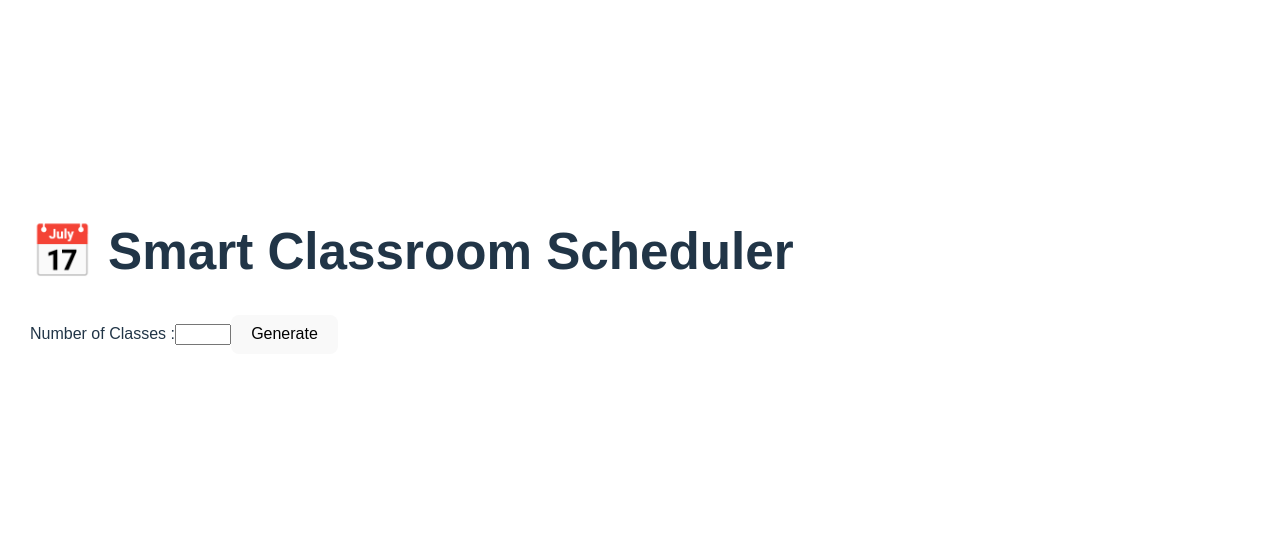
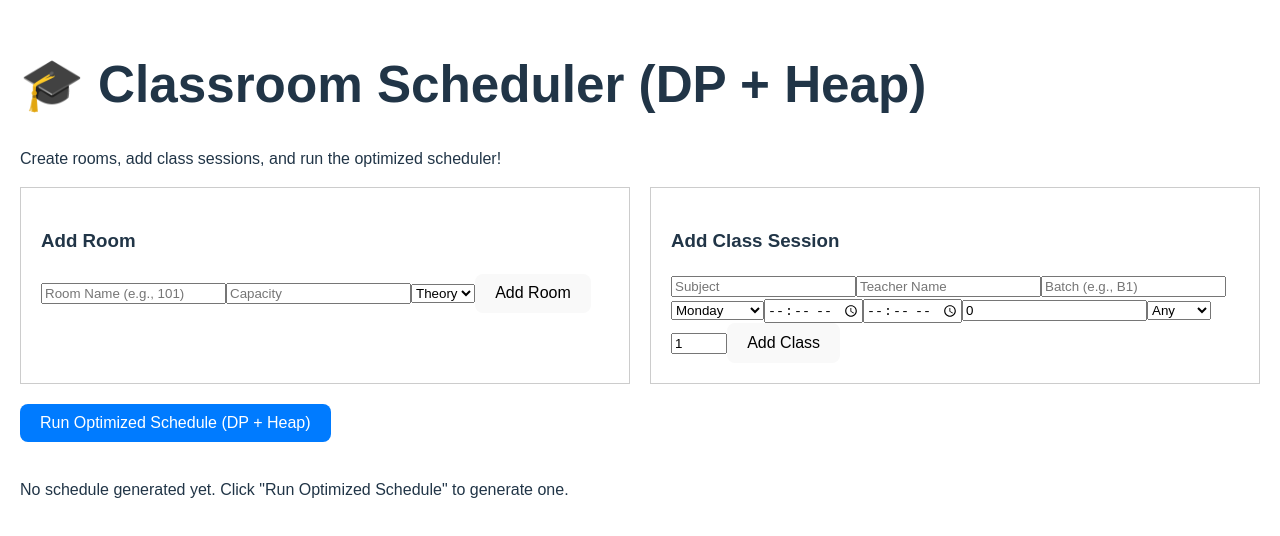
Before and after one commit to GitSid-glitch/Classroom_Scheduler, a React (Vite) app in the folder classroom-scheduler-frontend/: page / in a window 1280 px wide. Shown: the part 128-664 px from the top of the page. Built offline with nearby package versions, Linux system fonts and the light colour scheme.

Commit message:
Updating the App.jsx

```diff
--- a/classroom-scheduler-frontend/src/App.jsx
+++ b/classroom-scheduler-frontend/src/App.jsx
@@ -1,28 +1,53 @@
-import React, { useState } from "react";
-import axios from "axios";
-import ClassInputForm from "./components/ClassInputForm";
-import ScheduleResult from "./components/ScheduleResult";
+import { useState } from "react";
+import RoomForm from "./components/RoomForm";
+import ClassForm from "./components/ClassForm";
+import ScheduleView from "./components/ScheduleView";
+import { runOptimizedSchedule } from "./api";
 
 function App() {
-  const [results, setResults] = useState(null);
-  const [totalRooms, setTotalRooms] = useState(null);
+  const [scheduleResult, setScheduleResult] = useState(null);
+  const [loading, setLoading] = useState(false);
 
-  const handleSubmit = async (classes) => {
+  const handleRunOptimized = async () => {
+    setLoading(true);
     try {
-      const res = await axios.post("https://classroom-scheduler-1.onrender.com/schedule", { classes });
-      setResults(res.data.results);
-      setTotalRooms(res.data.total_rooms);
+      const res = await runOptimizedSchedule({});
+      setScheduleResult(res.data);
     } catch (error) {
-      console.error("Backend error:", error);
-      alert("Error connecting to backend: " + error.message);
+      console.error("Error running schedule:", error);
+      alert("Error running schedule");
+    } finally {
+      setLoading(false);
     }
   };
 
   return (
-    <div style={{ padding: "30px", fontFamily: "Arial" }}>
-      <h1>📅 Smart Classroom Scheduler</h1>
-      <ClassInputForm onSubmit={handleSubmit} />
-      {results && <ScheduleResult results={results} totalRooms={totalRooms} />}
+    <div style={{ fontFamily: "Arial", margin: "20px" }}>
+      <h1>🎓 Classroom Scheduler (DP + Heap)</h1>
+      <p>Create rooms, add class sessions, and run the optimized scheduler!</p>
+
+      <div style={{ display: "grid", gridTemplateColumns: "1fr 1fr", gap: "20px" }}>
+        <RoomForm />
+        <ClassForm />
+      </div>
+
+      <button
+        onClick={handleRunOptimized}
+        disabled={loading}
+        style={{
+          padding: "10px 20px",
+          fontSize: "16px",
+          backgroundColor: "#007bff",
+          color: "white",
+          border: "none",
+          cursor: "pointer",
+          marginBottom: "20px",
+        }}
+      >
+        {loading ? "Running..." : "Run Optimized Schedule (DP + Heap)"}
+      </button>
+
+      <ScheduleView scheduleResult={scheduleResult} />
     </div>
   );
 }
```
